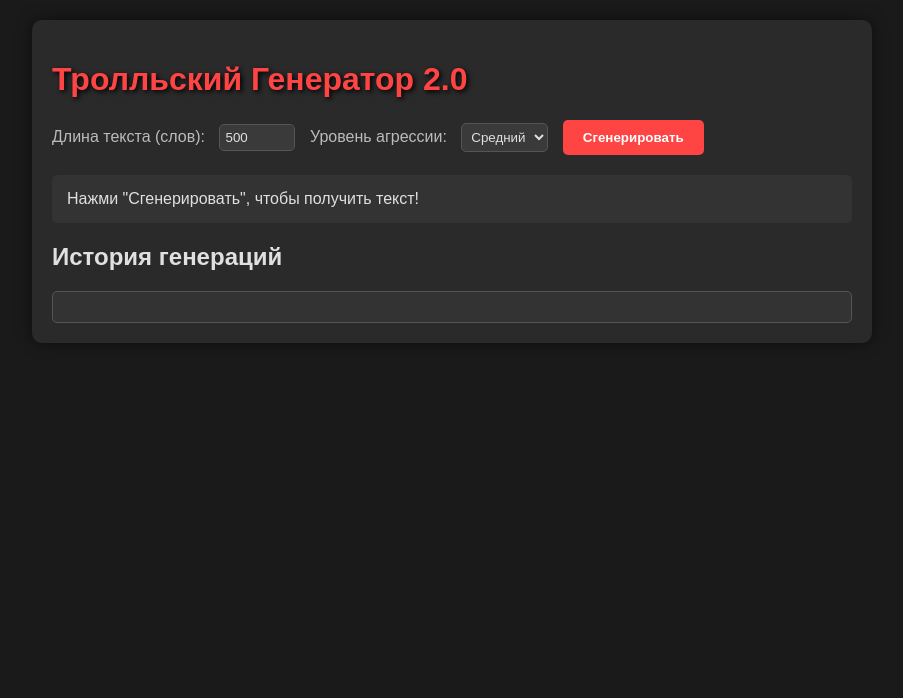
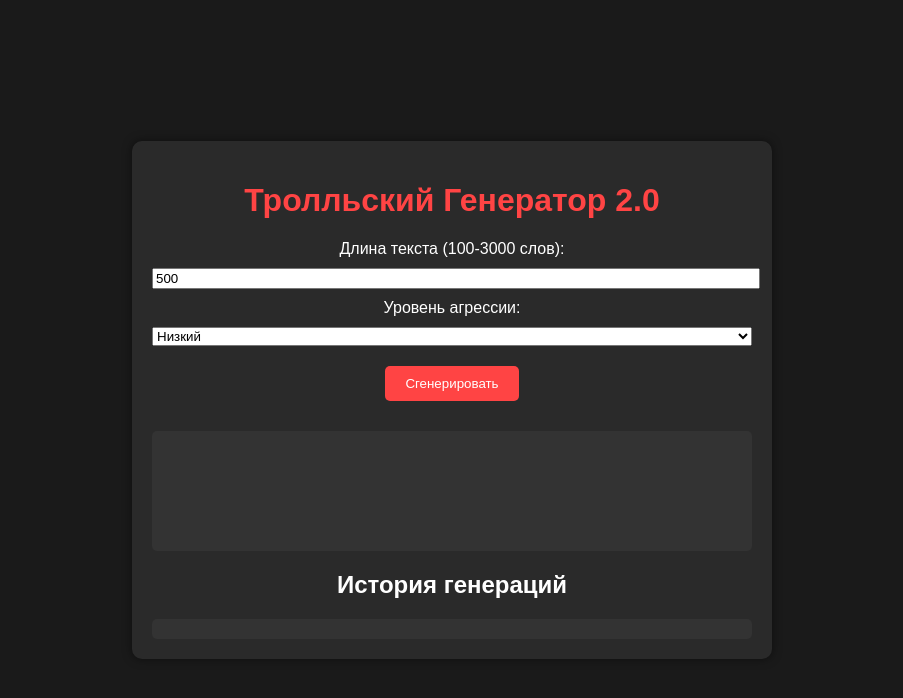
Before and after one commit to TesterSppr/gornotr, a plain HTML site: page index.html in a window 1280 px wide. Shown: the whole page, without its empty margins (188-1091 px from the left). Drawn offline with Linux system fonts and the light colour scheme.

Commit message:
Update index.html

```diff
--- a/index.html
+++ b/index.html
@@ -6,93 +6,80 @@
     <title>Тролльский Генератор 2.0</title>
     <style>
         body {
+            font-family: Arial, sans-serif;
             background-color: #1a1a1a;
-            color: #e0e0e0;
-            font-family: 'Arial', sans-serif;
+            color: #ffffff;
+            display: flex;
+            justify-content: center;
+            align-items: center;
+            height: 100vh;
             margin: 0;
-            padding: 20px;
-            display: flex;
             flex-direction: column;
-            align-items: center;
         }
         h1 {
             color: #ff4444;
-            text-shadow: 2px 2px 5px #000;
         }
         .container {
-            max-width: 800px;
-            width: 100%;
             background-color: #2a2a2a;
             padding: 20px;
             border-radius: 10px;
-            box-shadow: 0 0 15px rgba(0, 0, 0, 0.5);
+            box-shadow: 0 0 10px rgba(0, 0, 0, 0.5);
+            width: 80%;
+            max-width: 600px;
+            text-align: center;
         }
-        .settings {
-            margin-bottom: 20px;
-        }
-        .settings label {
-            margin-right: 10px;
-            color: #bbb;
-        }
-        .settings select, .settings input {
-            background-color: #3a3a3a;
-            color: #e0e0e0;
-            border: 1px solid #555;
-            padding: 5px;
-            border-radius: 5px;
-            margin-right: 10px;
+        label, select, input {
+            margin: 10px 0;
+            display: block;
+            width: 100%;
         }
         button {
             background-color: #ff4444;
-            color: #fff;
+            color: #ffffff;
             border: none;
             padding: 10px 20px;
             border-radius: 5px;
             cursor: pointer;
-            font-weight: bold;
-            transition: background-color 0.3s;
+            margin: 10px 0;
         }
         button:hover {
-            background-color: #cc3333;
+            background-color: #ff6666;
         }
-        #output, #history {
-            background-color: #333;
-            padding: 15px;
+        #output {
+            margin-top: 20px;
+            padding: 10px;
+            background-color: #333333;
             border-radius: 5px;
-            margin-top: 20px;
+            min-height: 100px;
+            text-align: left;
             white-space: pre-wrap;
-            word-wrap: break-word;
         }
         #history {
+            margin-top: 20px;
             max-height: 200px;
             overflow-y: auto;
-            border: 1px solid #555;
-        }
-        #history div {
-            padding: 5px;
-            border-bottom: 1px solid #444;
+            background-color: #333333;
+            padding: 10px;
+            border-radius: 5px;
         }
     </style>
 </head>
 <body>
     <div class="container">
         <h1>Тролльский Генератор 2.0</h1>
-        <div class="settings">
-            <label for="textLength">Длина текста (слов):</label>
+        <label for="textLength">Длина текста (100-3000 слов):</label>
         <input type="number" id="textLength" value="500" min="100" max="3000">
         <label for="aggressionLevel">Уровень агрессии:</label>
         <select id="aggressionLevel">
             <option value="low">Низкий</option>
-                <option value="medium" selected>Средний</option>
+            <option value="medium">Средний</option>
             <option value="high">Высокий</option>
         </select>
         <button id="generateButton">Сгенерировать</button>
-        </div>
-        <div id="output">Нажми "Сгенерировать", чтобы получить текст!</div>
+        <div id="output"></div>
         <h2>История генераций</h2>
         <div id="history"></div>
     </div>
-
     <script src="script.js"></script>
 </body>
 </html>
```
Lines whose indentation alone changed are shown as unchanged.
